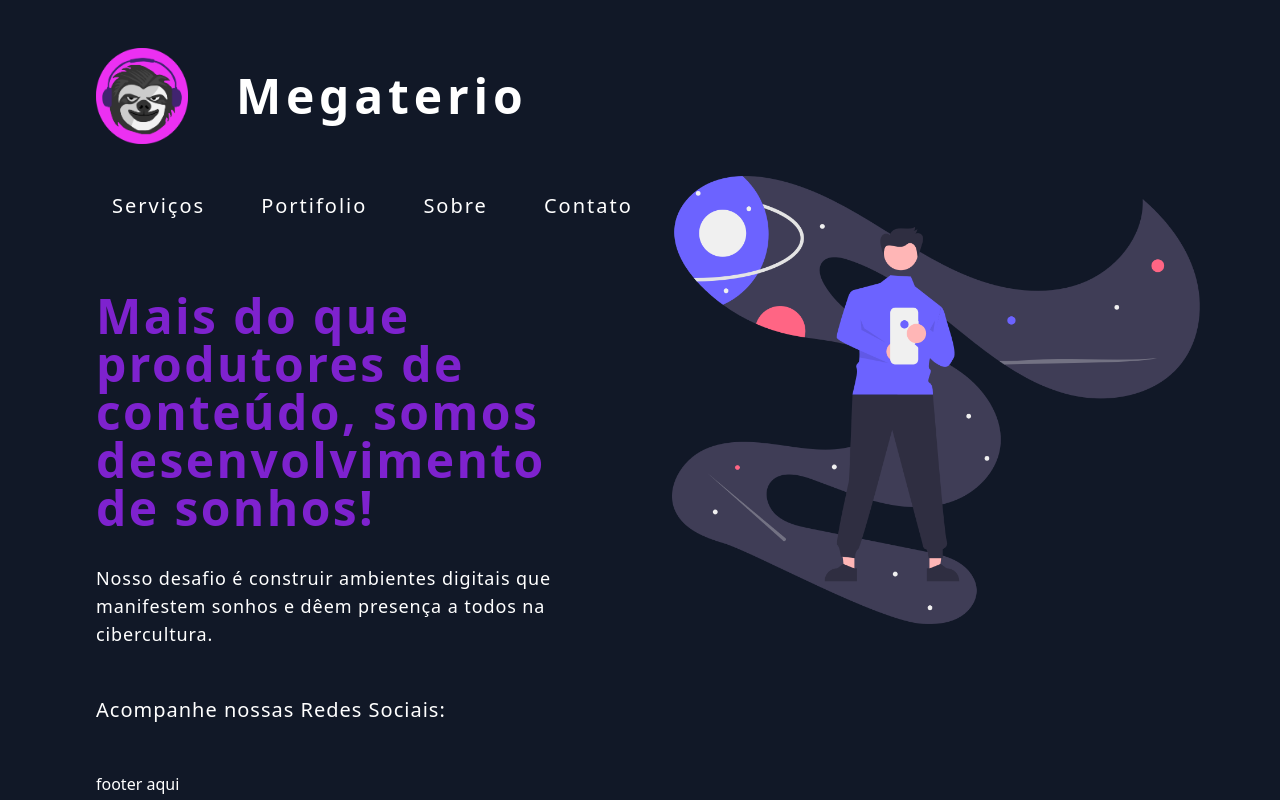
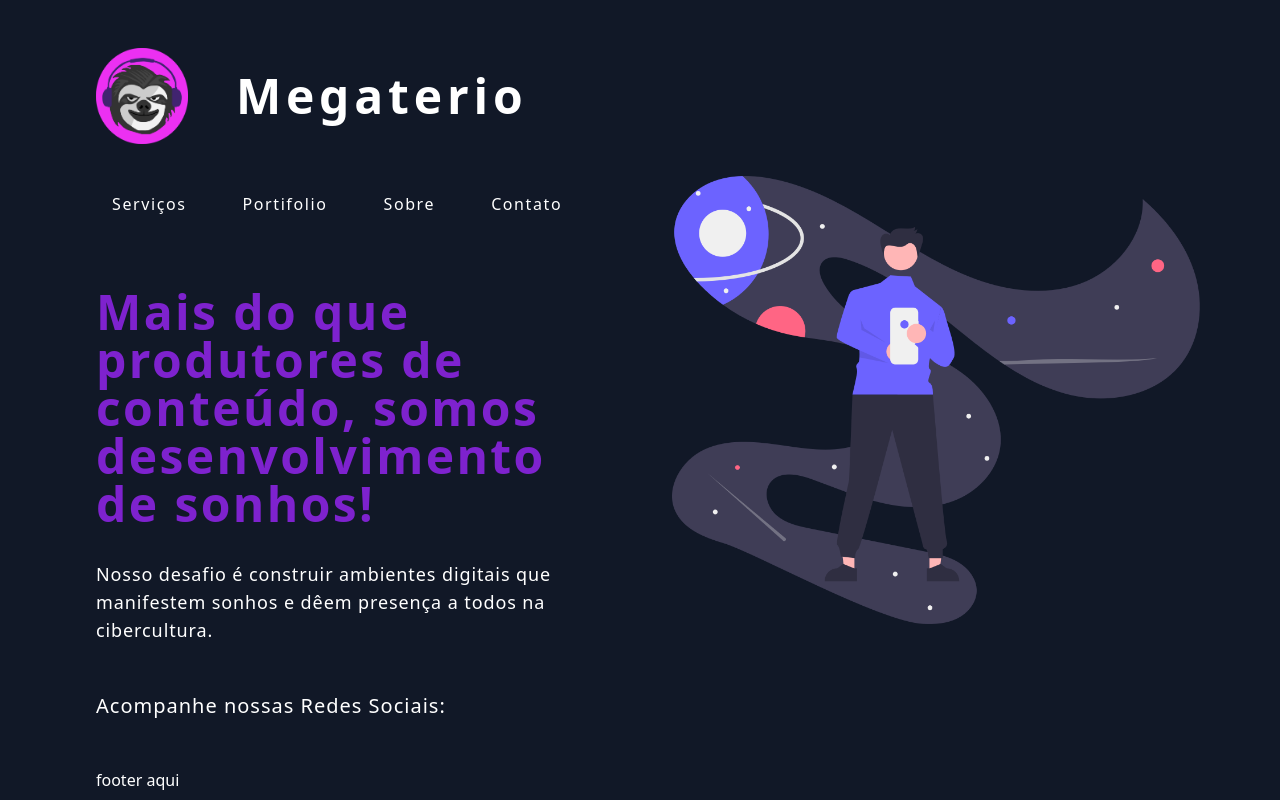
Before and after one commit to viriatonova/megaterio, a website built with webpack: page public/index.html in a window 1280 px wide. Built offline with nearby package versions, Linux system fonts and the light colour scheme.

Commit message:
update mar18_05

```diff
--- a/public/index.html
+++ b/public/index.html
@@ -5,9 +5,9 @@
     <meta http-equiv="X-UA-Compatible" content="IE=edge">
     <meta name="viewport" content="width=device-width, initial-scale=1.0">
     <!-- css dev -->
-    <link href="./assets/css/tailwind-dev.css" rel="stylesheet">
+    <!-- <link href="./assets/css/tailwind-dev.css" rel="stylesheet"> -->
     <!-- css prod -->
-    <!-- <link href="./assets/css/index.css" rel="stylesheet"> -->
+    <link href="./assets/css/index.css" rel="stylesheet">
     <title>Megaterio</title>
 </head>
 <body class="w-screen h-screen bg-gray-900 text-white">
```
Also changed, not shown: public/assets/css/index.css.
